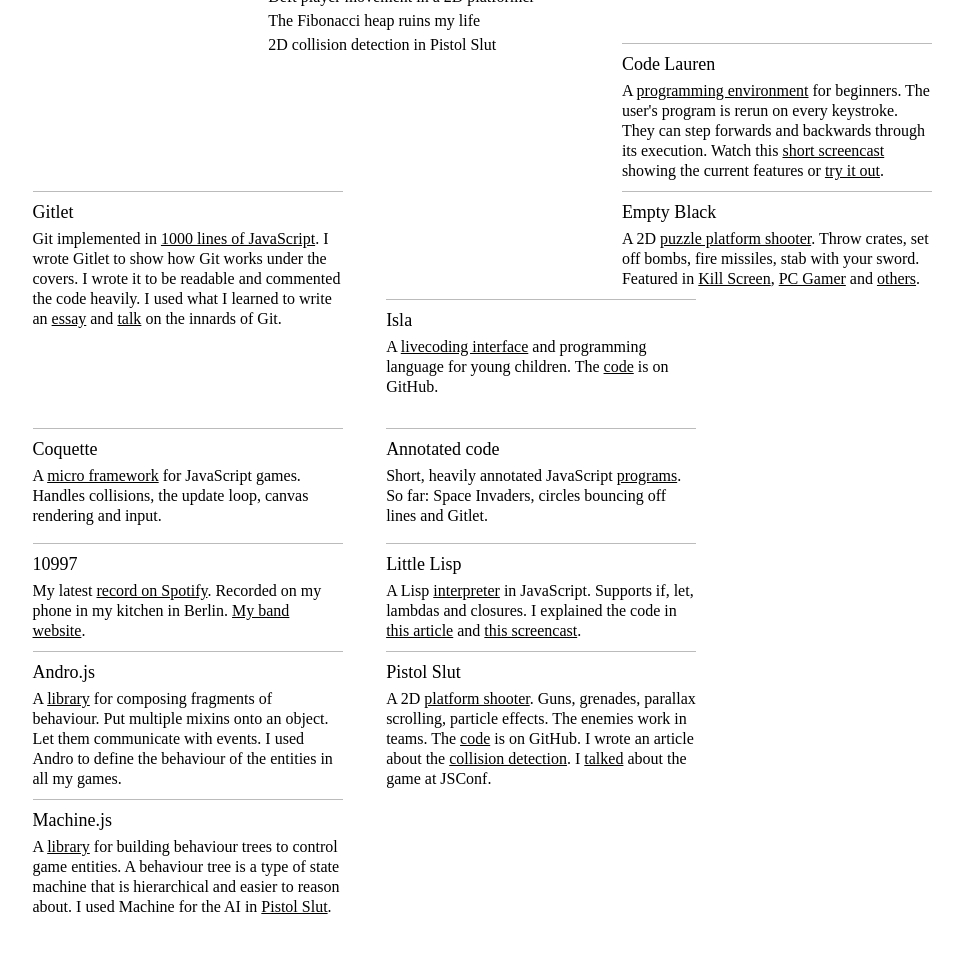
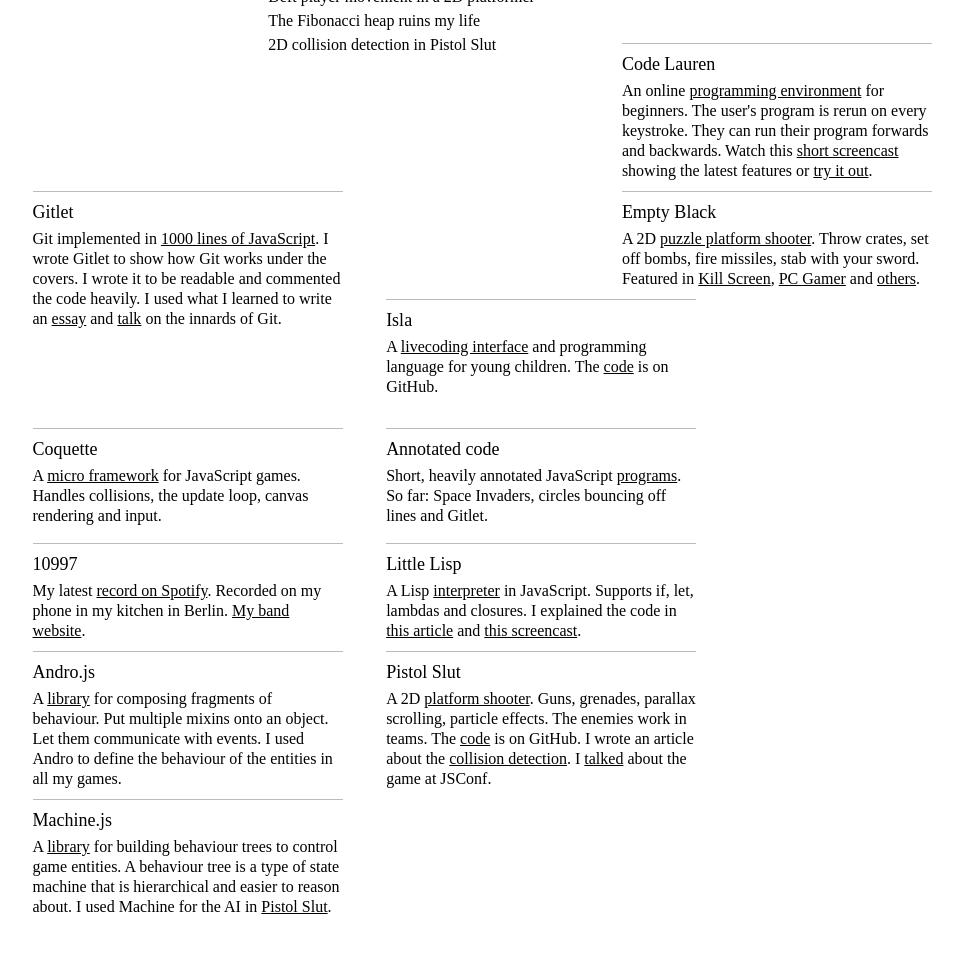
Before and after one commit to zahrabakhshalizadeh/maryrosecook.com, a Jekyll site: the page index.html, which Jekyll copies as it is, in a window 1280 px wide, cut to the strip 556-1510 px from the top of the page. Shown: the whole strip, without its empty margins (151-1112 px from the left). Built offline with Jekyll 4.4.1, drawn with Linux system fonts in a browser that asks for light colours; some web fonts are replaced; Markdown is read by kramdown in place of the engine named in the settings.

Commit message:
Clarify code lauren description

```diff
--- a/index.html
+++ b/index.html
@@ -133,11 +133,11 @@
         <div class="content project" style="height: auto;">
           <h3><a href="http://codelauren.com">Code Lauren</a></h3>
           <p>
-            A <a href="http://codelauren.com">programming environment</a> for beginners.
+            An online <a href="http://codelauren.com">programming environment</a> for beginners.
             The user's program is rerun on every keystroke.
-            They can step forwards and backwards through its execution.
-            Watch this <a href="https://www.youtube.com/watch?v=9CQQZeZ5GL0">short screencast</a>
-            showing the current features or <a href="http://codelauren.com">try it out</a>.
+            They can run their program forwards and backwards.
+            Watch this <a href="https://www.youtube.com/watch?v=dOGuPJ6aFzE">short screencast</a>
+            showing the latest features or <a href="http://codelauren.com">try it out</a>.
           </p>
         </div>
       </div>
```
